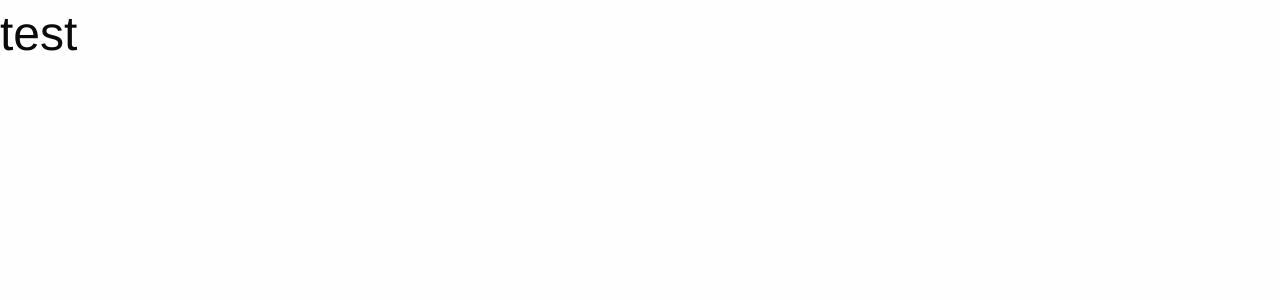
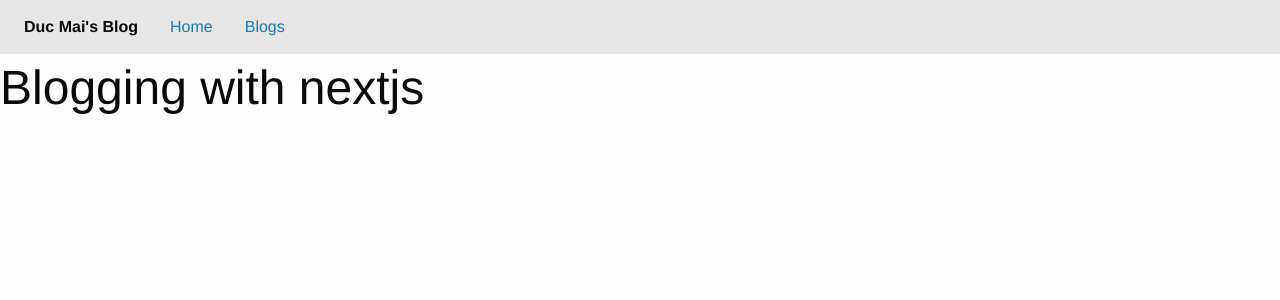
Before and after one commit to dukemai/me, a Next.js app: page /blogs/blogging-with-nextjs in a window 1280 px wide. Shown: the top 300 px of the page. Built offline with nearby package versions, Linux system fonts and the light colour scheme; a web font is replaced by a local one.

Commit message:
save wip

```diff
--- /dev/null
+++ b/components/BlogLayout.js
@@ -0,0 +1,29 @@
+import React from 'react';
+import PropTypes from 'prop-types';
+const propTypes = {};
+const defaultProps = {};
+const BlogLayout = ({ children }) => (
+  <section>
+    <div className="top-bar">
+      <div className="top-bar-left">
+        <ul className="dropdown menu" data-dropdown-menu>
+          <li className="menu-text">Duc Mai's Blog</li>
+          <li>
+            <a href="/">Home</a>
+          </li>
+          <li>
+            <a href="/blogs">Blogs</a>
+          </li>
+        </ul>
+      </div>
+    </div>
+    <section className="row">
+      <section className="small-12 medium-9 large-10 medium-push-3 large-push-2 columns">
+        {children}
+      </section>
+    </section>
+  </section>
+);
+BlogLayout.propTypes = propTypes;
+BlogLayout.defaultProps = defaultProps;
+export default BlogLayout;
--- a/pages/blogs/blogging-with-nextjs.md
+++ b/pages/blogs/blogging-with-nextjs.md
@@ -1 +1,4 @@
-# test
+import Layout from '../../components/BlogLayout'
+export default Layout
+
+# Blogging with nextjs
--- a/pages/blogs/index.js
+++ /dev/null
@@ -1,5 +0,0 @@
-function Home() {
-  return <>test</>;
-}
-
-export default Home;
```
Also changed, not shown: pages/blogs.md (added, +4 -0 lines).
